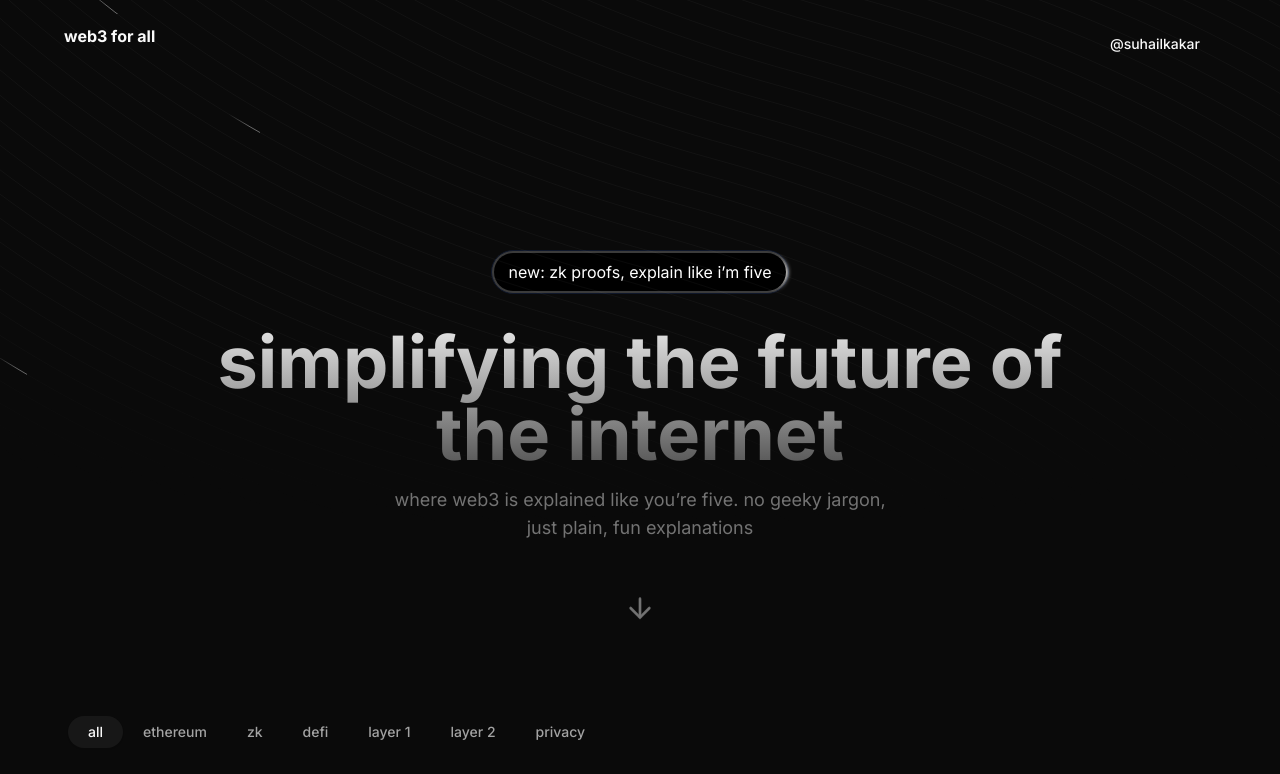
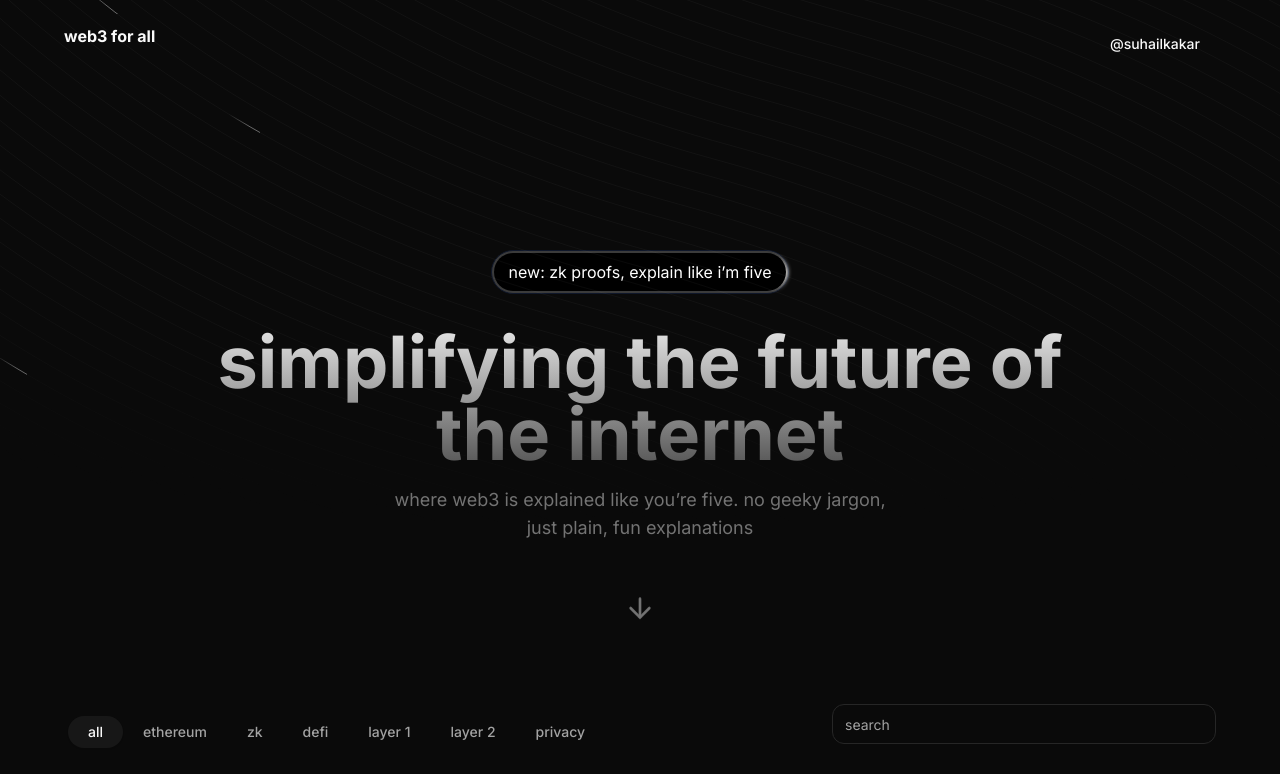
Before and after one commit to suhailkakar/web3forall, a Next.js app: page / in a window 1280 px wide. Shown: the top 774 px of the page. Built offline with nearby package versions, Linux system fonts and the light colour scheme.

Commit message:
feat: add search option

```diff
--- a/components/categories.tsx
+++ b/components/categories.tsx
@@ -1,8 +1,10 @@
-import React from "react";
+"use client";
+
+import React, { useState } from "react";
 import { Tabs, TabsContent, TabsList, TabsTrigger } from "@/components/ui/tabs";
-import { categories, images } from "@/lib/constants";
-import Image from "next/image";
+import { categories, images as allImages } from "@/lib/constants";
 import Tile from "./ui/tile";
+import { Input } from "./ui/input";
 
 export default function Categories({
   searchParams,
@@ -13,6 +15,14 @@
   };
 }) {
   const { category } = searchParams || { category: "all" };
+  const [images, setImages] = useState(allImages);
+
+  const handleSearch = (e: React.ChangeEvent<HTMLInputElement>) => {
+    const filteredImages = allImages.filter((image) =>
+      image.name.toLowerCase().includes(e.target.value.toLowerCase())
+    );
+    setImages(filteredImages);
+  };
 
   return (
     <div>
@@ -24,6 +34,13 @@
             </TabsTrigger>
           ))}
         </TabsList>
+        <div className="flex md:justify-end md:-mt-[4rem] md:mb-[2rem] p-2 lg:p-0 ">
+          <Input
+            onChange={handleSearch}
+            placeholder="Search"
+            className="md:w-1/3 rounded-xl"
+          />
+        </div>
         {categories.map((category) => (
           <TabsContent key={category} value={category}>
             <div className="grid grid-cols-1 md:grid-cols-2 lg:grid-cols-3 gap-4">
--- /dev/null
+++ b/components/ui/input.tsx
@@ -0,0 +1,25 @@
+import * as React from "react"
+
+import { cn } from "@/lib/utils"
+
+export interface InputProps
+  extends React.InputHTMLAttributes<HTMLInputElement> {}
+
+const Input = React.forwardRef<HTMLInputElement, InputProps>(
+  ({ className, type, ...props }, ref) => {
+    return (
+      <input
+        type={type}
+        className={cn(
+          "flex h-10 w-full rounded-md border border-input bg-background px-3 py-2 text-sm ring-offset-background file:border-0 file:bg-transparent file:text-sm file:font-medium placeholder:text-muted-foreground focus-visible:outline-none focus-visible:ring-2 focus-visible:ring-ring focus-visible:ring-offset-2 disabled:cursor-not-allowed disabled:opacity-50",
+          className
+        )}
+        ref={ref}
+        {...props}
+      />
+    )
+  }
+)
+Input.displayName = "Input"
+
+export { Input }
```
